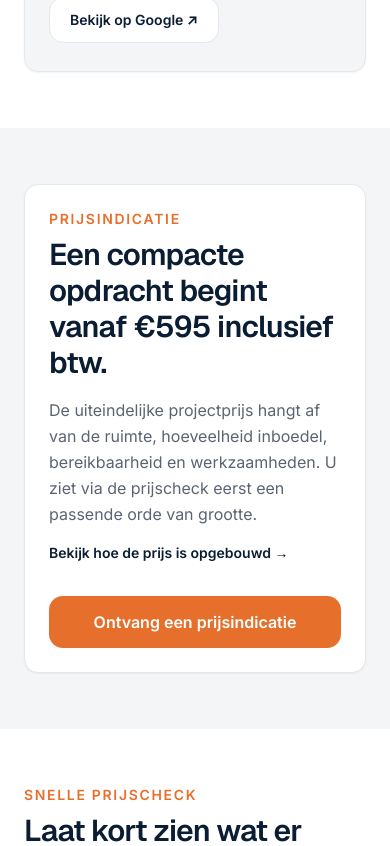
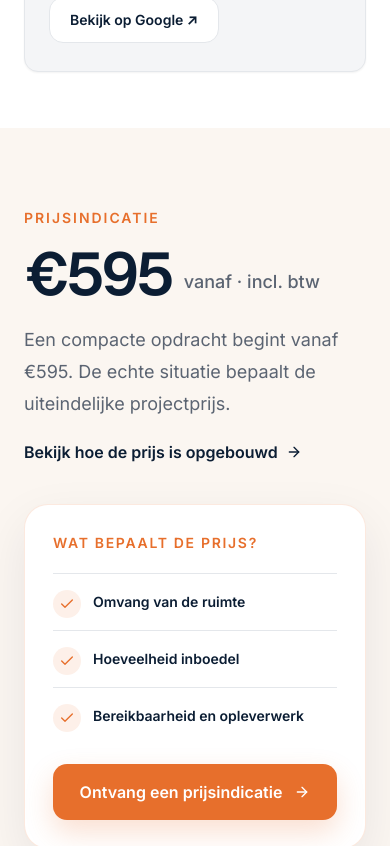
Before and after one commit to sandvlietbv/OpleverMeester, a Next.js app: page / in a window 390 px wide. Shown: the part 5720-6566 px from the top of the page. Built offline with nearby package versions, Linux system fonts and the light colour scheme.

Commit message:
Give pricing a clearer premium hierarchy

```diff
--- a/components/Pricing.tsx
+++ b/components/Pricing.tsx
@@ -1,17 +1,44 @@
 import Link from "next/link";
+import { ArrowRight, Check } from "lucide-react";
+
+const FACTORS = ["Omvang van de ruimte", "Hoeveelheid inboedel", "Bereikbaarheid en opleverwerk"];
 
 export default function Pricing() {
   return (
-    <section id="prijzen" className="bg-surface-light py-14 md:py-16">
+    <section id="prijzen" className="bg-[#fbf6f1] py-20 md:py-24">
       <div className="container-om">
-        <div className="grid gap-8 rounded-om border border-surface-mid bg-white p-6 shadow-sm md:p-8 lg:grid-cols-[1fr_auto] lg:items-center lg:gap-12">
+        <div className="grid gap-10 lg:grid-cols-[.9fr_1.1fr] lg:items-center">
           <div>
-            <p className="text-sm font-semibold uppercase tracking-[0.12em] text-orange">Prijsindicatie</p>
-            <h2 className="mt-2 max-w-2xl font-display text-3xl font-semibold tracking-tight text-navy md:text-4xl">Een compacte opdracht begint vanaf €595 inclusief btw.</h2>
-            <p className="mt-4 max-w-2xl leading-relaxed text-muted">De uiteindelijke projectprijs hangt af van de ruimte, hoeveelheid inboedel, bereikbaarheid en werkzaamheden. U ziet via de prijscheck eerst een passende orde van grootte.</p>
-            <Link href="/kosten-woningontruiming" className="mt-4 inline-flex text-sm font-semibold text-navy hover:text-orange">Bekijk hoe de prijs is opgebouwd →</Link>
+            <p className="text-sm font-semibold uppercase tracking-[0.14em] text-orange">Prijsindicatie</p>
+            <div className="mt-4 flex flex-wrap items-end gap-x-3 gap-y-1">
+              <span className="font-display text-6xl font-semibold tracking-[-0.055em] text-navy md:text-7xl">€595</span>
+              <span className="pb-2 text-lg font-medium text-muted">vanaf · incl. btw</span>
+            </div>
+            <p className="mt-5 max-w-lg text-lg leading-8 text-muted">
+              Een compacte opdracht begint vanaf €595. De echte situatie bepaalt de uiteindelijke projectprijs.
+            </p>
+            <Link href="/kosten-woningontruiming" className="mt-5 inline-flex items-center gap-2 text-base font-semibold text-navy hover:text-orange">
+              Bekijk hoe de prijs is opgebouwd <ArrowRight className="h-4 w-4" />
+            </Link>
           </div>
-          <a href="#intake" className="inline-flex justify-center rounded-om bg-orange px-6 py-3.5 font-semibold text-white hover:bg-orange-light">Ontvang een prijsindicatie</a>
+
+          <div className="rounded-[24px] border border-orange/15 bg-white p-7 shadow-[0_18px_50px_rgba(11,29,51,0.08)] md:p-9">
+            <p className="text-sm font-semibold uppercase tracking-[0.12em] text-orange">Wat bepaalt de prijs?</p>
+            <div className="mt-5 grid gap-3 sm:grid-cols-3">
+              {FACTORS.map((factor) => (
+                <div key={factor} className="flex gap-3 border-t border-surface-mid pt-4 sm:block">
+                  <span className="flex h-7 w-7 shrink-0 items-center justify-center rounded-full bg-orange/10 text-orange sm:mb-3">
+                    <Check className="h-4 w-4" />
+                  </span>
+                  <span className="text-sm font-semibold leading-6 text-navy">{factor}</span>
+                </div>
+              ))}
+            </div>
+            <a href="#intake" className="group mt-8 inline-flex min-h-14 w-full items-center justify-center gap-3 rounded-om bg-orange px-6 py-4 text-base font-semibold text-white shadow-[0_12px_28px_rgba(231,111,44,0.22)] transition hover:-translate-y-0.5 hover:bg-orange-light sm:w-auto">
+              Ontvang een prijsindicatie
+              <ArrowRight className="h-4 w-4 transition-transform group-hover:translate-x-1" />
+            </a>
+          </div>
         </div>
       </div>
     </section>
```
